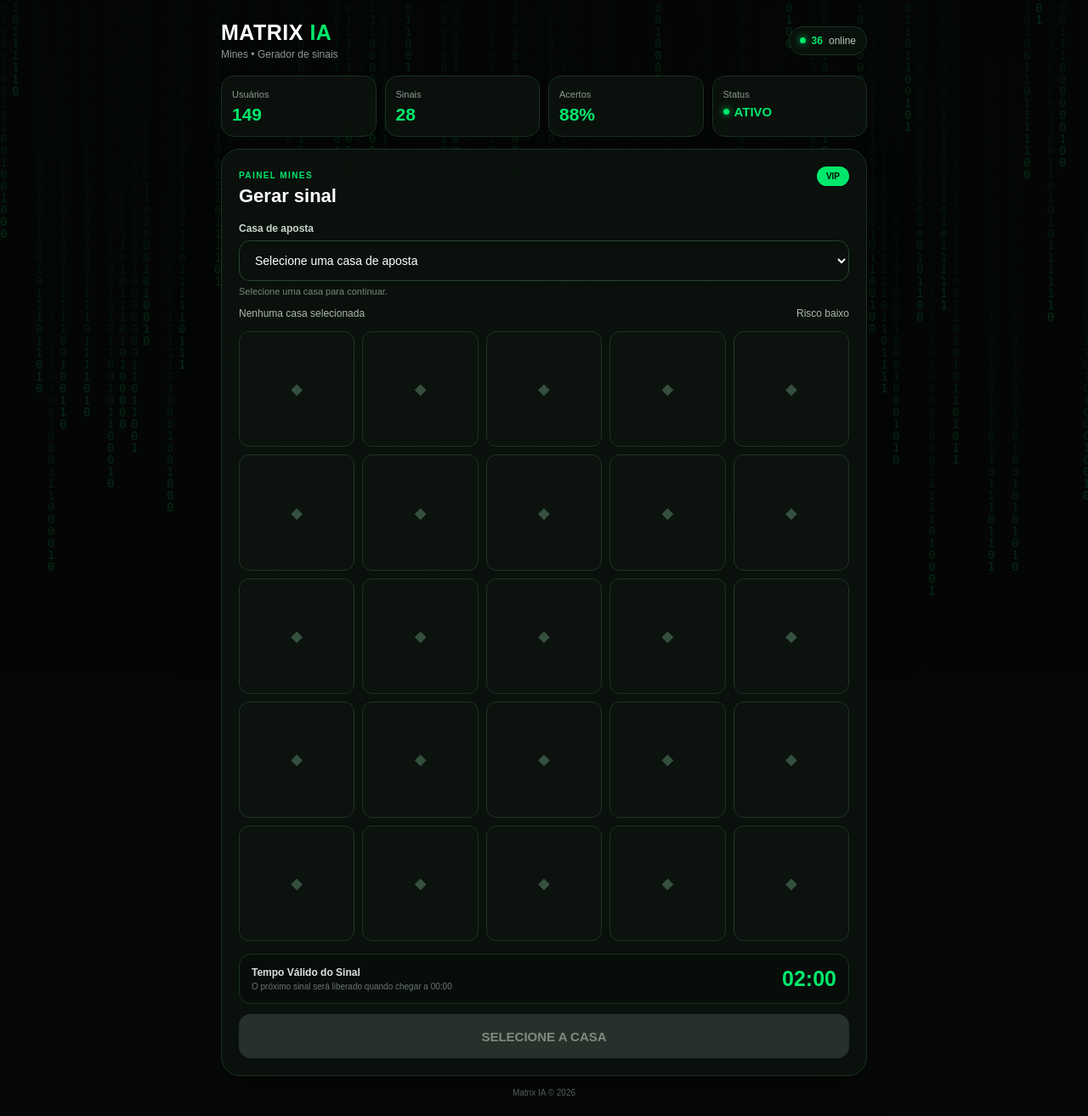
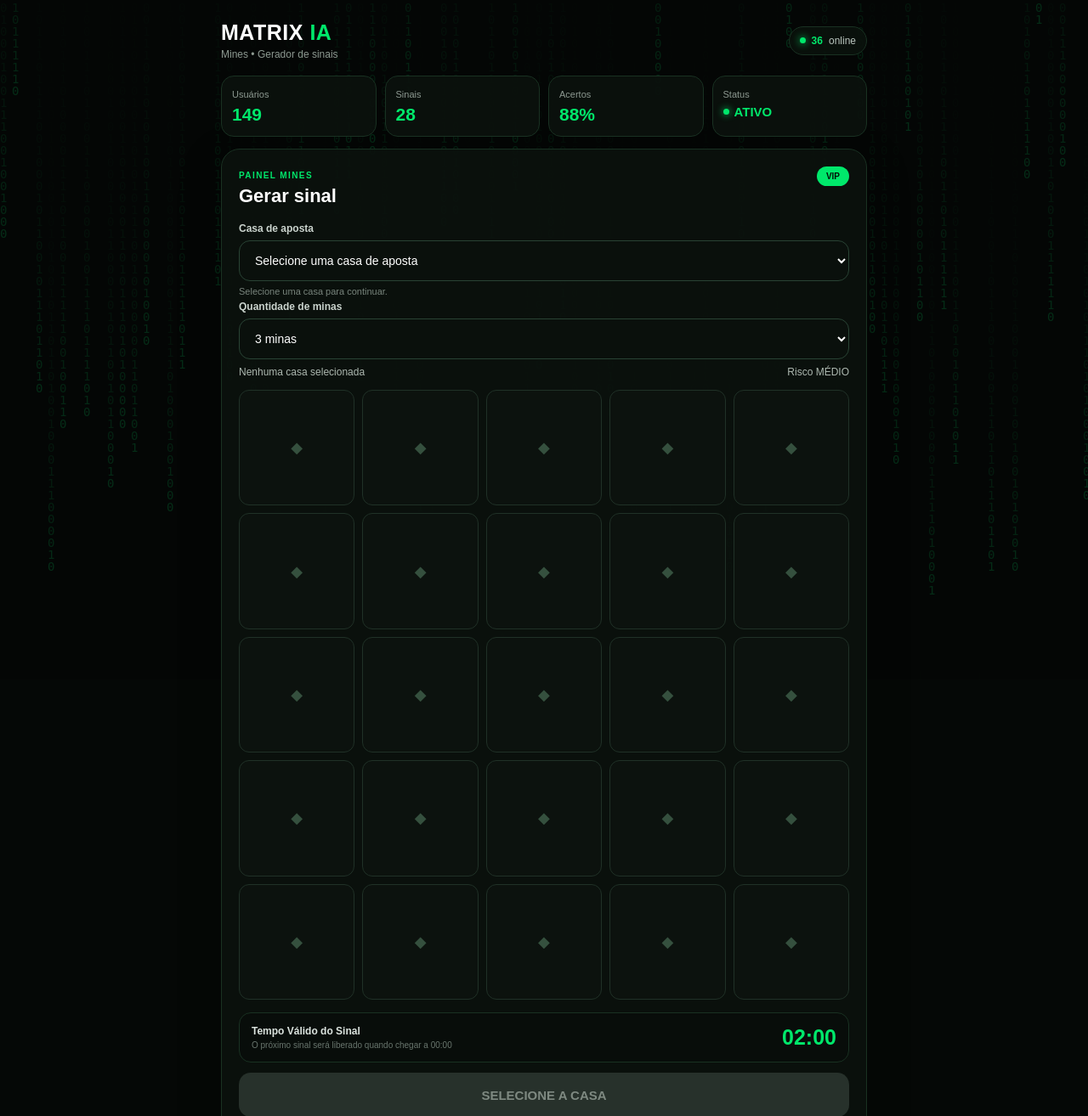
Before and after one commit to WillianJrr/matrixia, a Flask app: page / in a window 1280 px wide. Shown: the top 1314 px of the page at 85% size. Before the commit the page ends 1290 px from the top, so only its background shows below. Run offline with Flask 3, Linux system fonts and the light colour scheme.

Commit message:
Adicionar quantidade de minas e integracao da casa

```diff
--- a/static/js/script.js
+++ b/static/js/script.js
@@ -102,6 +102,27 @@ bettingHouse.addEventListener('change', () => {
   }
 });
 
+   // ===== QUANTIDADE DE MINAS / RISCO =====
+ const mineCountSelect = document.getElementById('mineCount');
+ const riskDisplay = document.getElementById('riskDisplay');
+
+ function updateRisk() {
+  const mines = Number(mineCountSelect.value);
+
+  const risks = {
+    1: 'BAIXO',
+    2: 'MODERADO',
+    3: 'MÉDIO',
+    4: 'ALTO',
+    5: 'MUITO ALTO'
+  };
+
+  riskDisplay.textContent = `Risco ${risks[mines]}`;
+}
+
+  mineCountSelect.addEventListener('change', updateRisk);
+  updateRisk();
+
 // ===== GERAR SINAL =====
 function generateSignal() {
   if (signalActive || !bettingHouse.value) return;
@@ -115,7 +136,9 @@ function generateSignal() {
   const cells = document.querySelectorAll('.cell');
   const stars = new Set();
 
-  while (stars.size < 3) {
+  const mineCount = Number(document.getElementById('mineCount').value);
+
+  while(stars.size < mineCount){
     stars.add(Math.floor(Math.random() * 25));
   }
 
--- a/templates/index.html
+++ b/templates/index.html
@@ -11,81 +11,213 @@
   <canvas id="matrix" aria-hidden="true"></canvas>
 
   <div class="page">
+
     <header class="header">
       <div>
         <div class="logo">MATRIX <span>IA</span></div>
         <div class="subtitle">Mines • Gerador de sinais</div>
       </div>
+
       <div class="online-pill">
         <span class="online-dot"></span>
         <strong id="onlineCount">47</strong> online
       </div>
     </header>
 
+
     <section class="stats" aria-label="Estatísticas">
+
       <div class="card">
         <span>Usuários</span>
         <h3 id="usersCount">186</h3>
       </div>
+
       <div class="card">
         <span>Sinais</span>
         <h3 id="signalsCount">29</h3>
       </div>
+
       <div class="card">
         <span>Acertos</span>
         <h3 id="hitsCount">87%</h3>
       </div>
+
       <div class="card status-card">
         <span>Status</span>
         <h3><i></i> ATIVO</h3>
       </div>
+
     </section>
 
+
     <main class="mines-box">
+
       <div class="mines-header">
         <div>
           <span class="eyebrow">PAINEL MINES</span>
           <h1>Gerar sinal</h1>
         </div>
+
         <div class="badge">VIP</div>
       </div>
 
+
+      <!-- CASA DE APOSTA -->
+
       <div class="controls">
+
         <label for="bettingHouse">Casa de aposta</label>
+
         <select id="bettingHouse">
-          <option value="" selected disabled>Selecione uma casa de aposta</option>
+
+          <option value="" selected disabled>
+            Selecione uma casa de aposta
+          </option>
+
           {% for house in betting_houses %}
-            <option value="{{ house.name }}" data-url="{{ house.url }}">
-                {{ house.name }}
-            </option>
+
+          <option
+            value="{{ house.name }}"
+            data-url="{{ house.url }}"
+          >
+            {{ house.name }}
+          </option>
+
           {% endfor %}
+
         </select>
-        <div id="houseMessage" class="house-message">Selecione uma casa para continuar.</div>
+
+        <div id="houseMessage" class="house-message">
+          Selecione uma casa para continuar.
+        </div>
+
       </div>
 
+
+      <!-- QUANTIDADE DE MINAS -->
+
+      <div class="controls">
+
+        <label for="mineCount">
+          Quantidade de minas
+        </label>
+
+        <select id="mineCount">
+
+          <option value="1">1 mina</option>
+          <option value="2">2 minas</option>
+          <option value="3" selected>3 minas</option>
+          <option value="4">4 minas</option>
+          <option value="5">5 minas</option>
+
+        </select>
+
+      </div>
+
+
+      <!-- INFORMAÇÕES -->
+
       <div class="mines-info">
-        <span id="selectedHouse">Nenhuma casa selecionada</span>
-        <span>Risco baixo</span>
+
+        <span id="selectedHouse">
+          Nenhuma casa selecionada
+        </span>
+
+        <span id="riskDisplay">
+          Risco baixo
+        </span>
+
       </div>
+
+
+      <!-- GRID -->
 
       <div class="grid" id="grid"></div>
 
+
+      <!-- TIMER -->
+
       <div class="signal-time">
+
         <div>
+
           <span>Tempo Válido do Sinal</span>
-          <small>O próximo sinal será liberado quando chegar a 00:00</small>
+
+          <small>
+            O próximo sinal será liberado quando chegar a 00:00
+          </small>
+
         </div>
+
         <strong id="timer">02:00</strong>
+
       </div>
 
-      <button class="generate-btn" id="generateBtn" type="button">
+
+      <!-- BOTÃO -->
+
+      <button
+        class="generate-btn"
+        id="generateBtn"
+        type="button"
+      >
         SELECIONE A CASA
       </button>
+
+
+      <!-- SITE DA CASA DE APOSTA -->
+
+      <section
+        class="betting-site"
+        id="bettingSite"
+        style="display:none;"
+      >
+
+        <div class="betting-site-header">
+
+          <div>
+            <span class="eyebrow">
+              CASA DE APOSTA
+            </span>
+
+            <h2 id="bettingSiteName">
+              Bora1Bet
+            </h2>
+          </div>
+
+          <span class="site-status">
+            CONECTADO
+          </span>
+
+        </div>
+
+
+        <div class="betting-frame-container">
+
+          <iframe
+            id="bettingFrame"
+            title="Casa de aposta"
+            src="about:blank"
+            loading="lazy"
+            referrerpolicy="no-referrer"
+          ></iframe>
+
+        </div>
+
+      </section>
+
+
     </main>
 
-    <footer>Matrix IA © 2026</footer>
+
+    <footer>
+      Matrix IA © 2026
+    </footer>
+
   </div>
 
+
   <script src="{{ url_for('static', filename='js/script.js') }}"></script>
+
 </body>
 </html>
```
